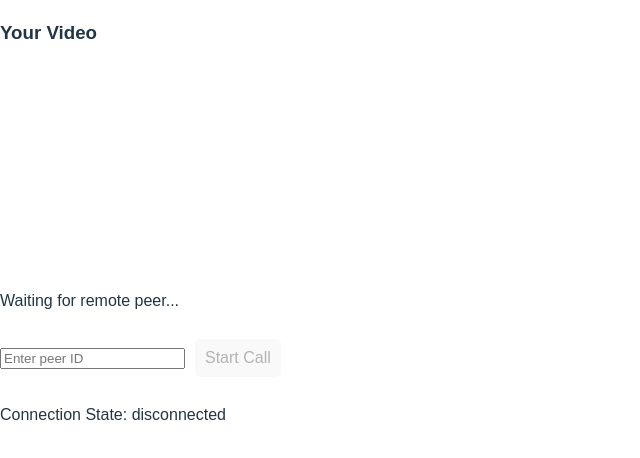
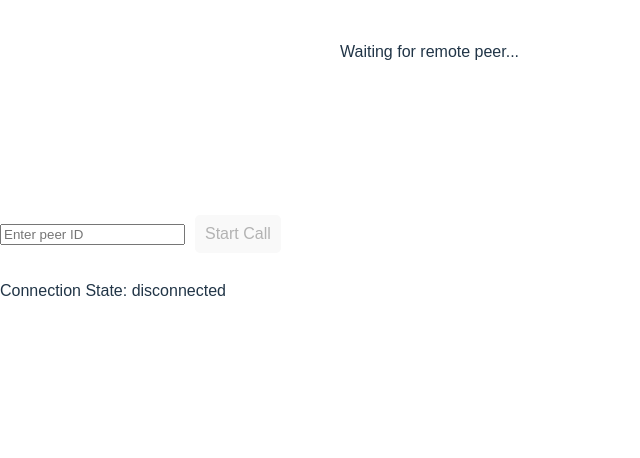
Before and after one commit to PrA-GYaN/Business-Connect, a React (Vite) app in the folder Client/: page /call in a window 1280 px wide. Shown: the top 458 px of the page, without its empty margins (0-640 px from the left). Built offline with nearby package versions, Linux system fonts and the light colour scheme; no server answers.

Commit message:
For Production

```diff
--- a/Client/src/Components/Notify.jsx
+++ b/Client/src/Components/Notify.jsx
@@ -3,7 +3,7 @@ import {useNotificationContext} from '../Context/NotificationContext';
 // import useListenNotification from '../Hooks/useListenNotification';
 
 const Notify = () => {
-    const { notifications,playAudio } = useNotificationContext();
+    const { notifications } = useNotificationContext();
     useEffect(() => {
         console.log("Notification state updated:", notifications);
     }, [notifications]);
--- a/Client/src/Hooks/useFeed.js
+++ b/Client/src/Hooks/useFeed.js
@@ -16,7 +16,7 @@ const useFeed = () => {
 
     const fetchPosts = async (currentPage) => {
         try {
-            const { data } = await axios.get(`http://localhost:5000/posts/getposts?page=${currentPage}&limit=1`);
+            const { data } = await axios.get(`https://business-connect-m6mk.onrender.com/posts/getposts?page=${currentPage}&limit=1`);
             if (data.posts.length > 0) {
                 setPosts((prevPosts) => [...prevPosts, ...data.posts]); // Append new post
                 setHasMore(data.hasMore);
@@ -53,7 +53,7 @@ const useFeed = () => {
         }));
 
         try {
-            const { data } = await axios.post(`http://localhost:5000/posts/like/${postId}`, {}, {
+            const { data } = await axios.post(`https://business-connect-m6mk.onrender.com/posts/like/${postId}`, {}, {
                 withCredentials: true,
             });
             setPosts((prevPosts) => prevPosts.map((post) =>
@@ -85,7 +85,7 @@ const useFeed = () => {
         setCommentLoading((prev) => ({ ...prev, [postId]: true }));
 
         try {
-            const res = await axios.post(`http://localhost:5000/posts/comment/${postId}`, { content: commentContent }, {
+            const res = await axios.post(`https://business-connect-m6mk.onrender.com/posts/comment/${postId}`, { content: commentContent }, {
                 withCredentials: true,
             });
             const newCommentData = {
--- a/Client/src/Pages/Login.jsx
+++ b/Client/src/Pages/Login.jsx
@@ -14,7 +14,7 @@ const Login = () => {
     const data = { phoneNumber, password };
 
     try {
-      const response = await axios.post('http://localhost:5000/users/login', data, {
+      const response = await axios.post('https://business-connect-m6mk.onrender.com//users/login', data, {
         withCredentials: true,
       });
       console.log(response.data);
@@ -24,7 +24,7 @@ const Login = () => {
       }, 2000);
     } catch (error) {
       console.error('Error:', error);
-      toast.error('Failed to log in. Please try again later.');
+      toast.error('An error occurred. Please try again.');
     }
   };
 
--- a/Client/src/Pages/Meeting.jsx
+++ b/Client/src/Pages/Meeting.jsx
@@ -1,37 +1,35 @@
 import React, { useState, useEffect, useRef } from 'react';
 import { useSocketContext } from '../Context/SocketContext';
 import { useLocation } from 'react-router-dom';
+import styles from '../Styles/Meeting.module.css';
 
 const Meeting = () => {
-  const { socket,onlineUsers } = useSocketContext();
+  const { socket, onlineUsers } = useSocketContext();
   const location = useLocation();
-    const { selectedConversationId } = location.state || {};
+  const { selectedConversationId } = location.state || {};
   const [isCallActive, setIsCallActive] = useState(false);
   const [remoteStream, setRemoteStream] = useState(null);
   const [peerId, setPeerId] = useState(onlineUsers[selectedConversationId]);
-  const [connectionState, setConnectionState] = useState('disconnected'); // Track connection state
-  const [isCalling, setIsCalling] = useState(false); // To track if the user is in the process of calling
-  const [hasAnswered, setHasAnswered] = useState(false); // Track if the peer has answered the call
+  const [connectionState, setConnectionState] = useState('disconnected');
+  const [isCalling, setIsCalling] = useState(false);
+  const [hasAnswered, setHasAnswered] = useState(false);
   const localVideoRef = useRef(null);
-  const remoteVideoRef = useRef(null); // Ref for the remote video
+  const remoteVideoRef = useRef(null);
   const peerRef = useRef(null);
-  const localStreamRef = useRef(null); // To keep track of the local stream
+  const localStreamRef = useRef(null);
 
-  // setPeerId(onlineUsers[selectedConversation]);
+  console.log('selectedConversationId:', selectedConversationId);
   console.log('peerId:', peerId);
 
   useEffect(() => {
     const initializeMedia = async () => {
       try {
-        // Get local media stream (video + audio)
         const stream = await navigator.mediaDevices.getUserMedia({ video: true, audio: true });
-        localStreamRef.current = stream; // Store local stream reference
-        localVideoRef.current.srcObject = stream; // Attach to local video element
+        localStreamRef.current = stream;
+        localVideoRef.current.srcObject = stream;
 
-        // Initialize peer connection
         peerRef.current = new RTCPeerConnection();
 
-        // Add local tracks to peer connection
         stream.getTracks().forEach((track) => {
           peerRef.current.addTrack(track, stream);
         });
@@ -39,7 +37,6 @@ const Meeting = () => {
         peerRef.current.onicecandidate = handleICECandidateEvent;
 
         peerRef.current.ontrack = (event) => {
-          // Handle remote stream
           if (event.streams && event.streams[0]) {
             setRemoteStream(event.streams[0]);
 
@@ -54,20 +51,17 @@ const Meeting = () => {
           }
         };
 
-        // Connection state change listener
         peerRef.current.oniceconnectionstatechange = () => {
           const iceConnectionState = peerRef.current.iceConnectionState;
           console.log('ICE Connection State Changed:', iceConnectionState);
           setConnectionState(iceConnectionState);
 
-          // Handle unexpected disconnection
           if (iceConnectionState === 'failed') {
             console.error('ICE connection failed. Attempting to restart...');
-            peerRef.current.restartIce(); // Attempt to restart ICE if connection fails
+            peerRef.current.restartIce();
           }
         };
 
-        // Peer connection state change listener
         peerRef.current.onconnectionstatechange = () => {
           const connectionState = peerRef.current.connectionState;
           console.log('Connection State Changed:', connectionState);
@@ -78,25 +72,22 @@ const Meeting = () => {
       }
     };
 
-    // Initialize media when component mounts
     if (socket) {
       socket.on('offer', handleOffer);
       socket.on('answer', handleAnswer);
       socket.on('ice-candidate', handleNewICECandidate);
     }
 
-    // Initialize media stream
     initializeMedia();
 
-    // Cleanup function
     return () => {
       if (localStreamRef.current) {
         const tracks = localStreamRef.current.getTracks();
-        tracks.forEach(track => track.stop()); // Stop all tracks
+        tracks.forEach(track => track.stop());
       }
 
       if (peerRef.current) {
-        peerRef.current.close(); // Close peer connection
+        peerRef.current.close();
       }
 
       if (socket) {
@@ -117,7 +108,7 @@ const Meeting = () => {
       .then(() => {
         console.log('Answer sent to server');
         socket.emit('answer', peerRef.current.localDescription, from);
-        setHasAnswered(true); // Set state after answering the call
+        setHasAnswered(true);
       })
       .catch((err) => {
         console.error('Error handling offer:', err);
@@ -129,7 +120,7 @@ const Meeting = () => {
     peerRef.current.setRemoteDescription(new RTCSessionDescription(answer))
       .then(() => {
         console.log('Remote description set after answer');
-        setHasAnswered(true); // Update state to reflect that the call has been answered
+        setHasAnswered(true);
       })
       .catch((err) => {
         console.error('Error setting remote description after answer:', err);
@@ -175,7 +166,6 @@ const Meeting = () => {
     setPeerId(e.target.value);
   };
 
-  // Update remote video element if remote stream changes
   useEffect(() => {
     if (remoteStream && remoteVideoRef.current) {
       remoteVideoRef.current.srcObject = remoteStream;
@@ -185,20 +175,21 @@ const Meeting = () => {
 
   return (
     <div>
-      <div className="video-container">
+      <div className={styles.videoContainer}>
+        <div className={styles.videoBox}>
         <div>
-          <h3>Your Video</h3>
-          <video ref={localVideoRef} autoPlay muted width="300" height="200" />
+          <video ref={localVideoRef} autoPlay muted className={styles.localVideo}/>
         </div>
 
         {remoteStream ? (
           <div>
             <h3>Remote Video</h3>
-            <video ref={remoteVideoRef} autoPlay width="300" height="200" />
+            <video ref={remoteVideoRef} autoPlay width="300" height="200" className={styles.remoteVideo}/>
           </div>
         ) : (
           <p>Waiting for remote peer...</p>
         )}
+        </div>
       </div>
 
       <div>
--- a/Client/src/Pages/Notification.jsx
+++ b/Client/src/Pages/Notification.jsx
@@ -1,12 +1,17 @@
 import React from 'react';
 import Notify from '../Components/Notify';
+import Navabar from '../Components/Navbar';
+import styles from '../Styles/Notification.module.css';
 
 const Notification = () => {
-    return (
-        <div className="notification-container">
+    return(
+    <>
+    <Navabar/>
+        <div className={styles.notificationContainer}>
             <h2>Your Notifications</h2>
             <Notify/>
         </div>
+    </>
     );
 };
 
--- a/Client/src/Styles/Meeting.module.css
+++ b/Client/src/Styles/Meeting.module.css
@@ -0,0 +1,20 @@
+.videoContainer
+{
+    width: 100%;
+    padding: 1rem;
+}
+.localVideo
+{
+    flex:1;
+}
+.remoteVideo
+{
+    flex:1;
+}
+.videoBox
+{
+    padding: 0.5rem;
+    gap: 1rem;
+    display: flex;
+    flex-direction: row;
+}
--- /dev/null
+++ b/Client/src/Styles/Notification.module.css
@@ -0,0 +1,4 @@
+.notificationContainer
+{
+    margin-top: 13vh;
+}
--- a/Client/vite.config.js
+++ b/Client/vite.config.js
@@ -4,7 +4,8 @@ import react from '@vitejs/plugin-react'
 // https://vitejs.dev/config/
 export default defineConfig({
   plugins: [react()],
-  // server: {
-  //   port: 3001,
-  // },
+  server: {
+    host: '0.0.0.0', // Allow external connections
+    port: 5173,       // Make sure this is the port you want
+  },
 })
```
Also changed, not shown: 2 other files (tests, documents, lock files or other folders).
